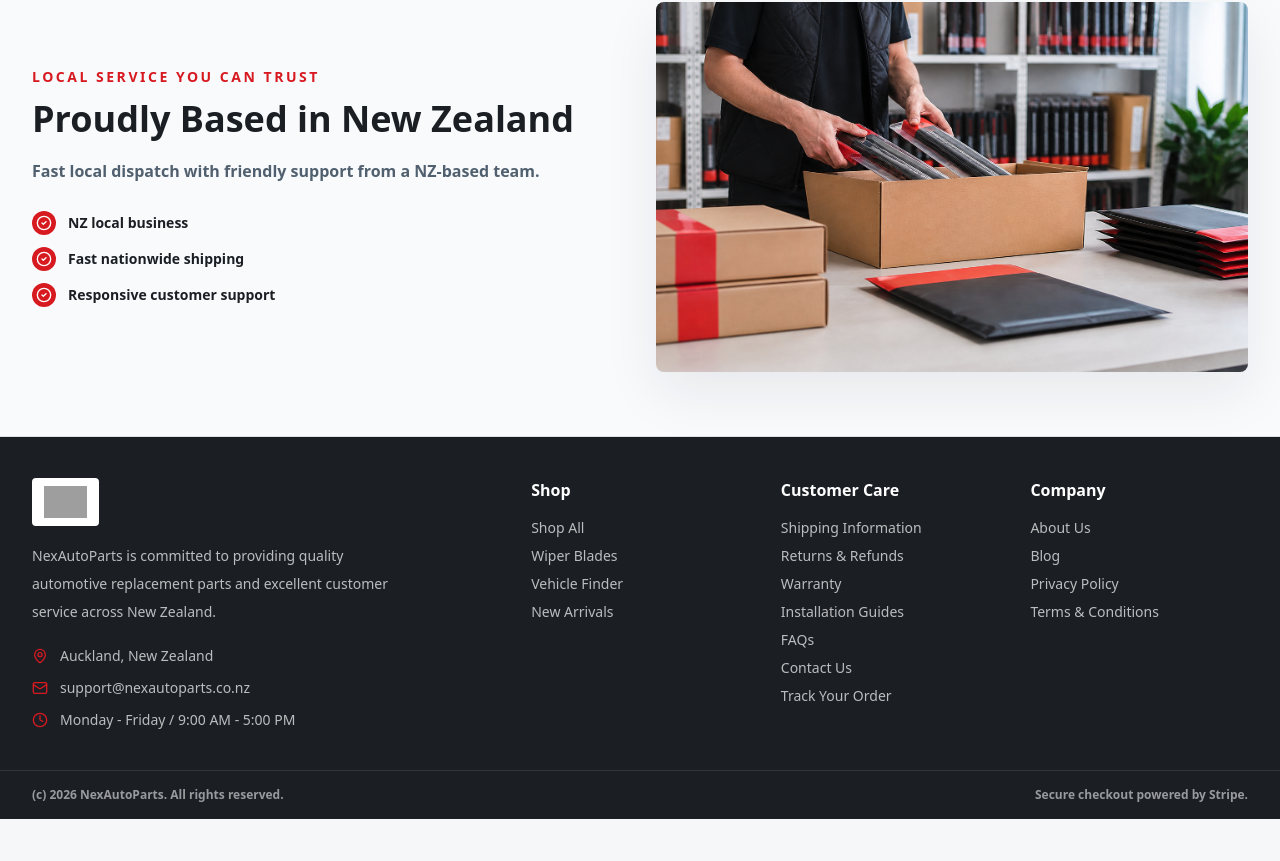
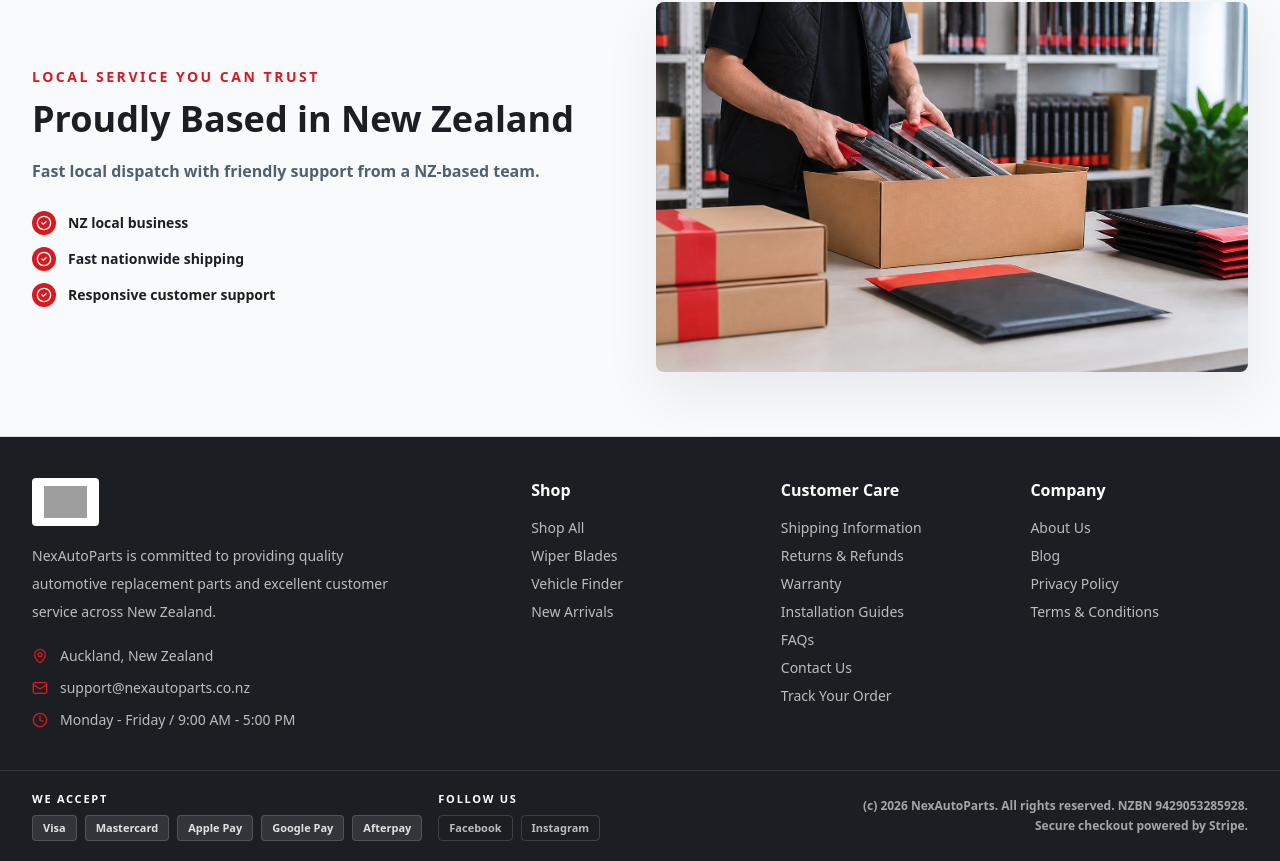
Before and after one commit to windalike5114/Nexauto, a Next.js app: page / in a window 1280 px wide. Shown: the part 3463-4324 px from the top of the page. Before the commit the page ends 4282 px from the top, so only its background shows below. Built offline with nearby package versions, Linux system fonts and the light colour scheme; no server answers; the database is empty; grey boxes are pictures that could not be loaded.

Commit message:
Update footer payment and business details

```diff
--- a/components/site-footer.tsx
+++ b/components/site-footer.tsx
@@ -35,6 +35,8 @@
     ]
   }
 ];
+
+const paymentMethods = ["Visa", "Mastercard", "Apple Pay", "Google Pay", "Afterpay"];
 
 export function SiteFooter() {
   return (
@@ -85,9 +87,33 @@
         ))}
       </div>
       <div className="border-t border-white/10">
-        <div className="mx-auto flex max-w-7xl flex-col gap-2 px-4 py-4 text-xs font-bold text-white/55 sm:flex-row sm:items-center sm:justify-between sm:px-6 lg:px-8">
-          <span>(c) 2026 NexAutoParts. All rights reserved.</span>
-          <span>Secure checkout powered by Stripe.</span>
+        <div className="mx-auto grid max-w-7xl gap-5 px-4 py-5 text-xs font-bold text-white/60 sm:px-6 lg:grid-cols-[1fr_auto] lg:items-center lg:px-8">
+          <div className="flex flex-col gap-4 sm:flex-row sm:flex-wrap sm:items-center">
+            <div>
+              <p className="text-[11px] font-black uppercase tracking-[0.16em] text-white">We Accept</p>
+              <div className="mt-2 flex flex-wrap gap-2">
+                {paymentMethods.map((method) => (
+                  <span key={method} className="rounded border border-white/15 bg-white/10 px-2.5 py-1 text-[11px] font-black text-white/85">
+                    {method}
+                  </span>
+                ))}
+              </div>
+            </div>
+            <div>
+              <p className="text-[11px] font-black uppercase tracking-[0.16em] text-white">Follow us</p>
+              <div className="mt-2 flex flex-wrap gap-2">
+                {["Facebook", "Instagram"].map((channel) => (
+                  <span key={channel} className="rounded border border-white/15 px-2.5 py-1 text-[11px] font-black text-white/70">
+                    {channel}
+                  </span>
+                ))}
+              </div>
+            </div>
+          </div>
+          <div className="flex flex-col gap-1 lg:text-right">
+            <span>(c) 2026 NexAutoParts. All rights reserved. NZBN 9429053285928.</span>
+            <span>Secure checkout powered by Stripe.</span>
+          </div>
         </div>
       </div>
     </footer>
```
